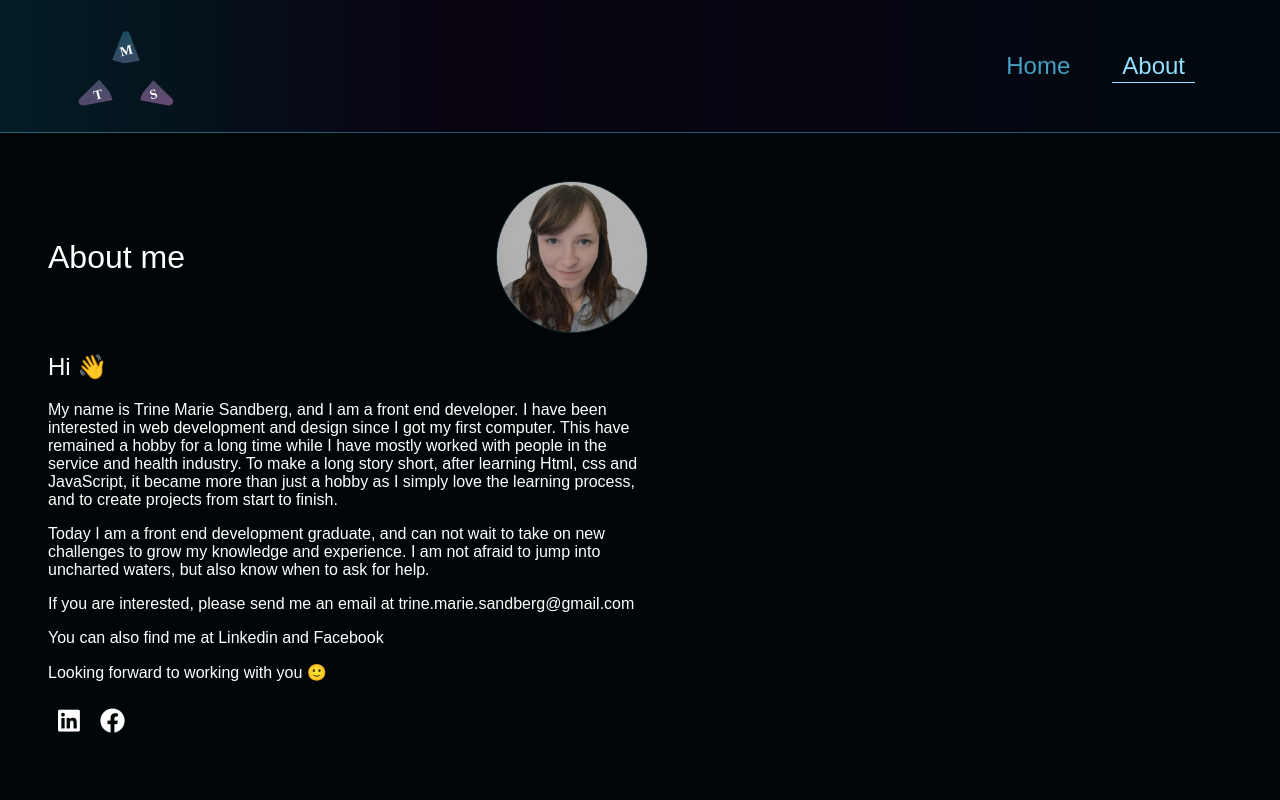
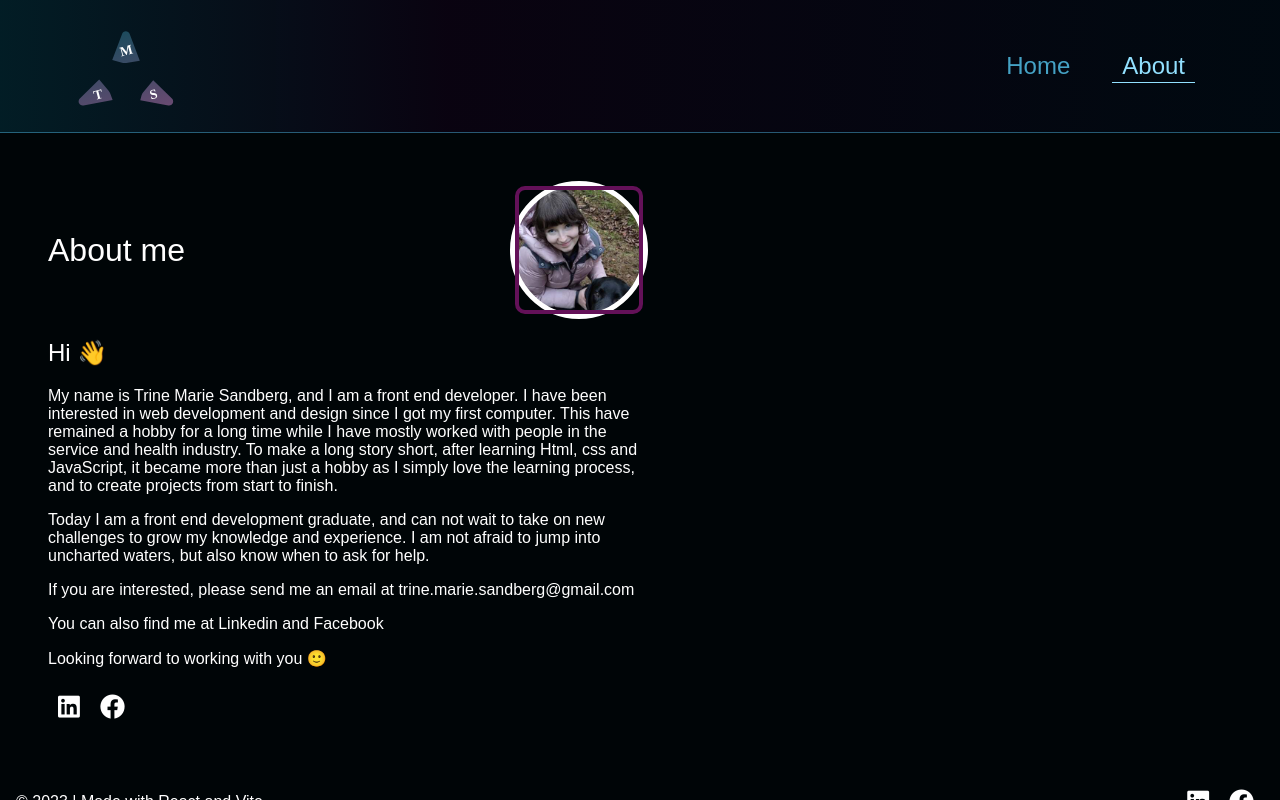
Before and after one commit to trine-marie-sandberg/portfolio, a React (Vite) app: page /about in a window 1280 px wide. Built offline with nearby package versions, Linux system fonts and the light colour scheme; a web font is replaced by a local one.

Commit message:
update profile img

```diff
--- a/src/pages/about/style.js
+++ b/src/pages/about/style.js
@@ -1,22 +1,25 @@
 import styled from "styled-components";
 
 export const Portrait = styled.div`
-  background-size: contain;
-  background-image: url("me.jpg");
+  background-size: cover;
+  background-repeat: no-repeat;
+  background-image: url("me2.jpg");
   border-radius: 100%;
-  border: 1px solid ${(props) => props.theme.color.dark};
+  /* border: 2px solid ${(props) => props.theme.color.secondary}; */
+  border: 5px solid rgb(255, 255, 255);
 `;
 export const ImgBg = styled.div`
-  background-color: rgba(0, 0, 0, 0.3);
+  /* background-color: rgba(0, 0, 0, 0.1); */
   /* border: 1px solid ${(props) => props.theme.color.dark}; */
-  /* border: 2px solid ${(props) => props.theme.color.secondary}; */
-  height: 150px;
-  width: 150px;
-  border-radius: 100%;
+  /* border: 4px solid ${(props) => props.theme.color.secondary}; */
+  border: 4px solid rgb(99, 17, 88);
+  border-radius: 10px;
+  height: 120px;
+  width: 120px;
   /* border-radius: 45% 45% 45% 5%; */
   @media(max-width: 500px) {
-    height: 100px;
-    width: 100px;
+    height: 75px;
+    width: 75px;
   }
 `;
 export const FlexImgHeading = styled.div`
```
Also changed, not shown: public/me2.jpg (added).
